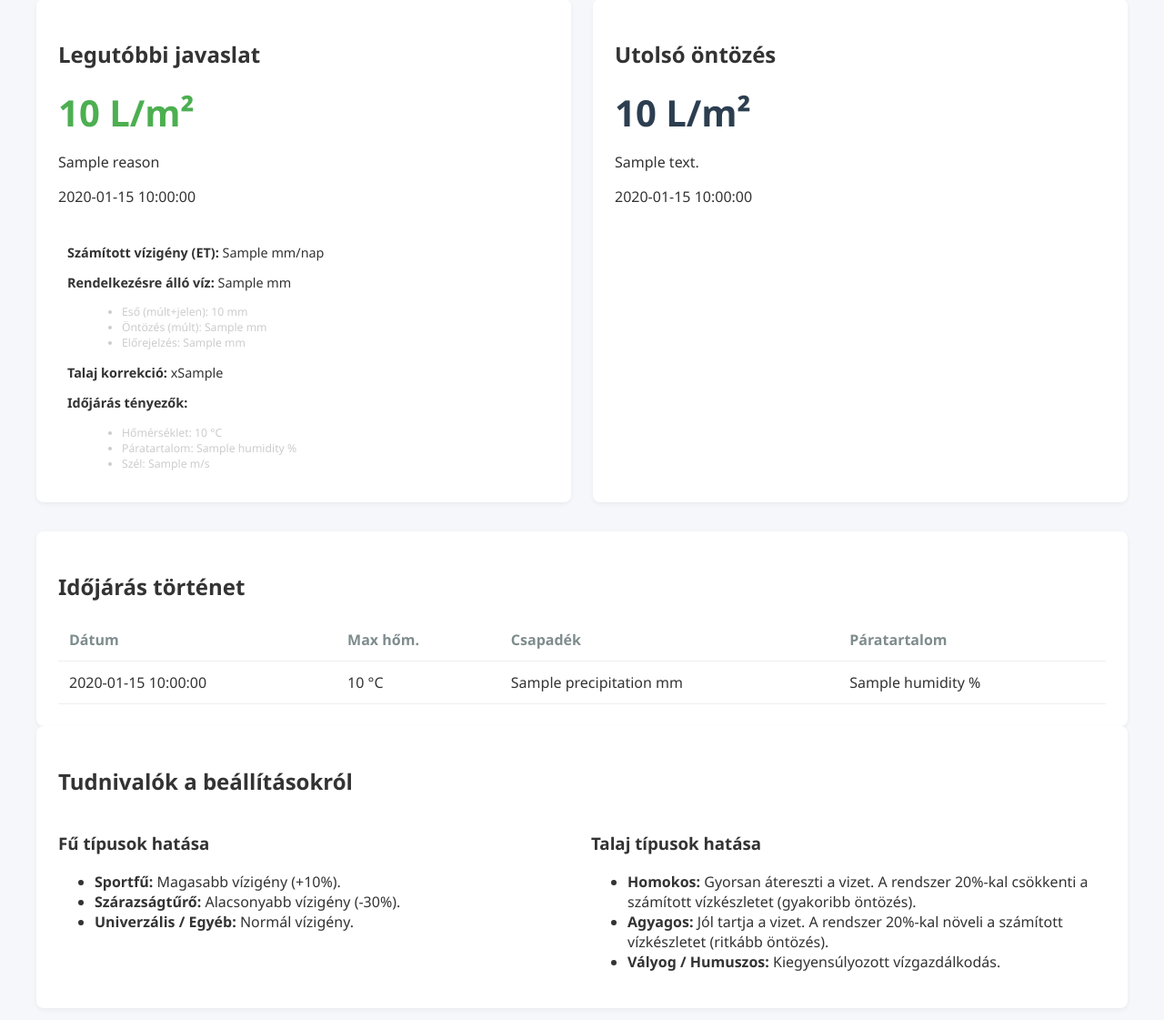
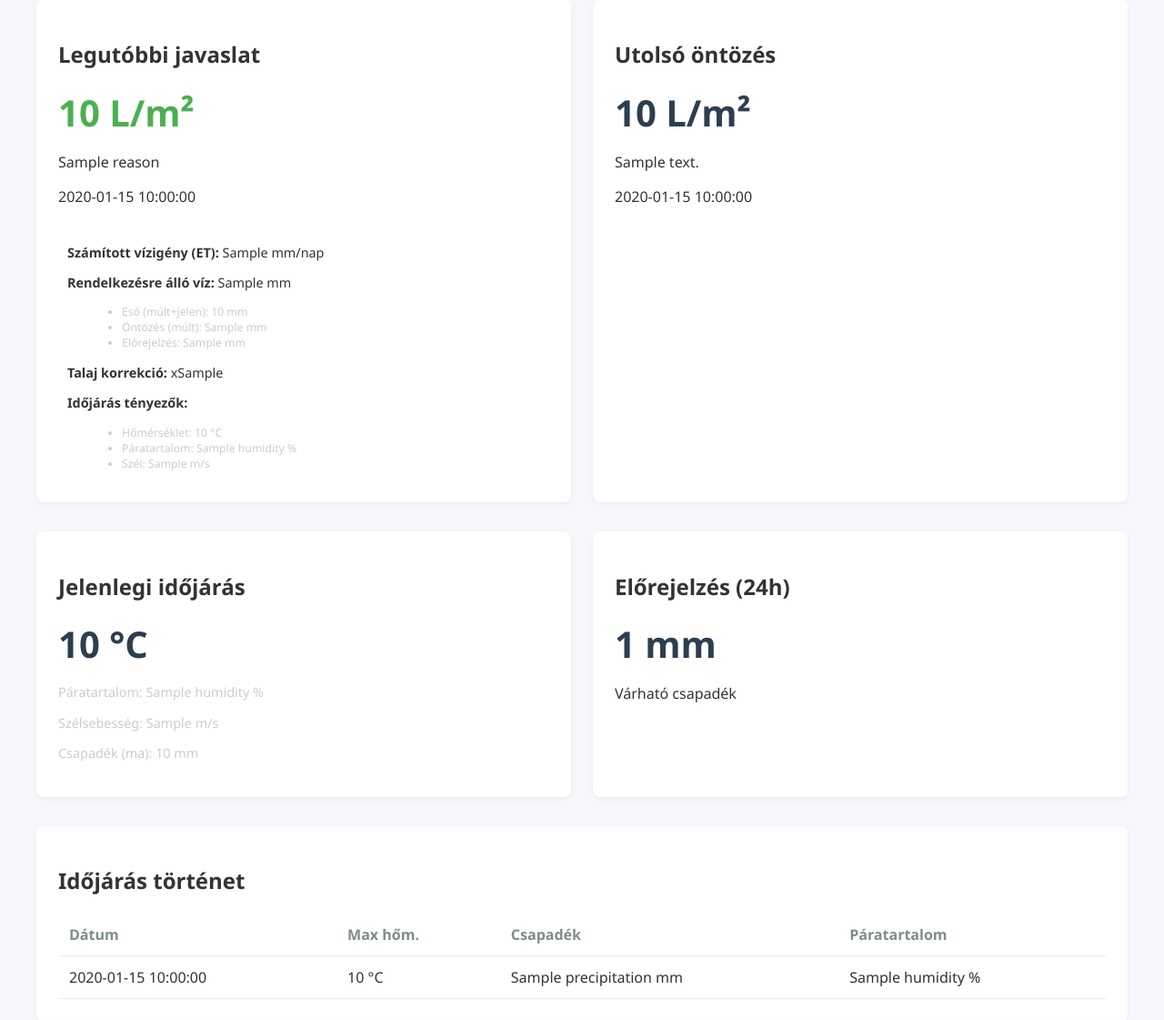
Before and after one commit to vinczem/greenpulse, a FastAPI app: template greenpulse/src/web/templates/index.html in a window 1280 px wide. Shown: the part 162-1283 px from the top of the page at 91% size. Run offline with FastAPI, Linux system fonts and the light colour scheme; the template is opened without the code that fills it: most values are stand-ins (such as "Sample title", 1, 10 or a date in 2020).

Commit message:
feat: Display current and 24h forecast weather on the dashboard and enhance forecast data with a 3-day rain total.

```diff
--- a/greenpulse/config.yaml
+++ b/greenpulse/config.yaml
@@ -1,5 +1,5 @@
 name: "GreenPulse"
-version: "0.1.28"
+version: "0.1.31"
 slug: "greenpulse"
 description: "Intelligent irrigation planner with OpenWeatherMap integration and local database"
 url: "https://github.com/vinczem/greenpulse"
--- a/greenpulse/src/calculation.py
+++ b/greenpulse/src/calculation.py
@@ -65,7 +65,7 @@ class CalculationEngine:
         for day in history_data:
             recent_rain += day.get('precipitation', 0)
 
-        # Check forecast rain
+        # Check forecast rain (24h)
         forecast_rain = forecast.get('total_rain_next_24h', 0)
 
         # Current rain
--- a/greenpulse/src/web/templates/index.html
+++ b/greenpulse/src/web/templates/index.html
@@ -74,6 +74,36 @@
             </div>
         </div>
 
+        <div class="grid">
+            <div class="card">
+                <h2>Jelenlegi időjárás</h2>
+                {% if current_weather %}
+                <div class="status-value">
+                    {{ current_weather.temperature }} °C
+                </div>
+                <div style="margin-top: 10px; font-size: 0.9em; color: #ccc;">
+                    <p>Páratartalom: {{ current_weather.humidity }} %</p>
+                    <p>Szélsebesség: {{ current_weather.wind_speed }} m/s</p>
+                    <p>Csapadék (ma): {{ current_weather.rain_amount }} mm</p>
+                </div>
+                {% else %}
+                <p>Nincs adat.</p>
+                {% endif %}
+            </div>
+
+            <div class="card">
+                <h2>Előrejelzés (24h)</h2>
+                {% if forecast_weather %}
+                <div class="status-value">
+                    {{ forecast_weather.total_rain_next_24h }} mm
+                </div>
+                <p class="reason">Várható csapadék</p>
+                {% else %}
+                <p>Nincs adat.</p>
+                {% endif %}
+            </div>
+        </div>
+
         <div class="card full-width">
             <h2>Időjárás történet</h2>
             <table>
```
Also changed, not shown: greenpulse/src/weather.py (+17 -7 lines), greenpulse/src/web/app.py (+15 -3 lines).
